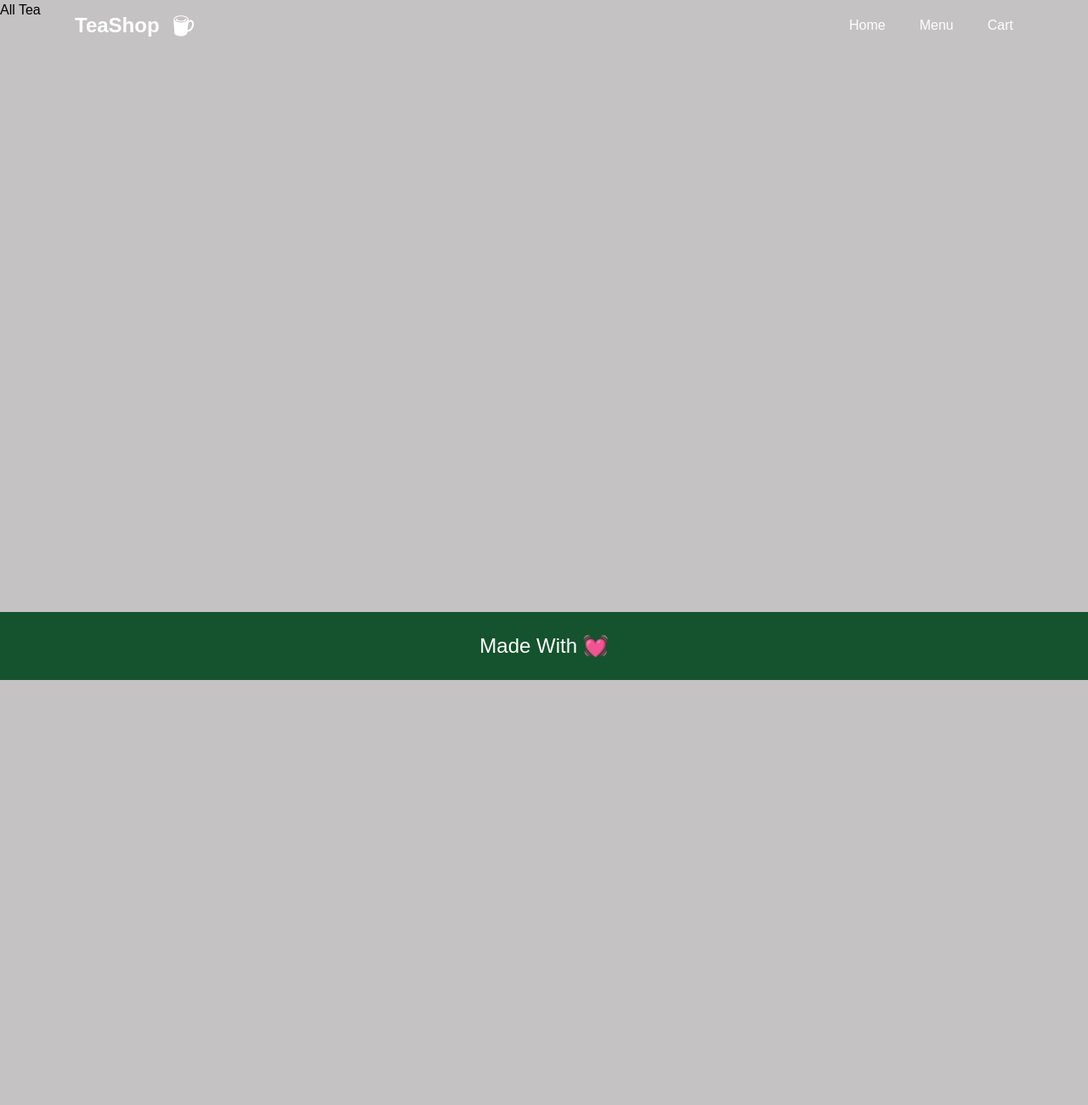
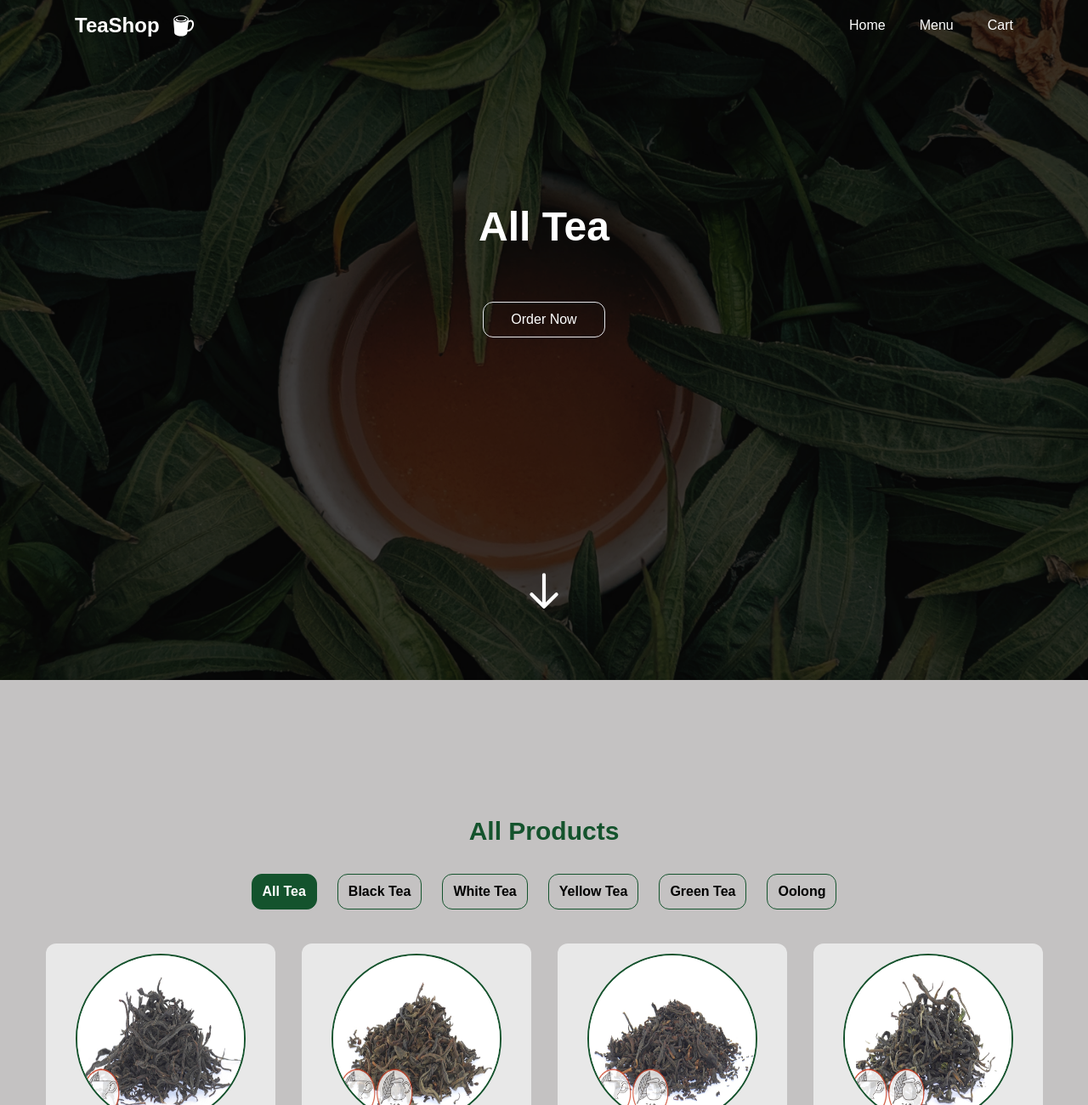
Before and after one commit to Retusin/TeaApp, a React (Create React App) app: page /menu in a window 1280 px wide. Shown: the top 1300 px of the page at 85% size. Before the commit the page ends 800 px from the top, so only its background shows below. Built offline with nearby package versions, Linux system fonts and the light colour scheme; a web font is replaced by a local one; what prettier-plugin-tailwindcss would draw is missing.

Commit message:
Feat: 'Add MenuPage'

```diff
--- a/src/components/AllProducts/AllProducts.jsx
+++ b/src/components/AllProducts/AllProducts.jsx
@@ -34,7 +34,7 @@ function AllProducts() {
   }, [category]);
 
   return (
-    <div className="container pt-20">
+    <div className="container">
       <h2 className="mb-8 text-center text-3xl font-bold text-green-900">All Products</h2>
       <div>
         <ul className="flex flex-wrap items-center justify-center gap-6">
--- a/src/pages/MenuPage.jsx
+++ b/src/pages/MenuPage.jsx
@@ -1,11 +1,14 @@
 import React from 'react';
 
 import Helmet from './../components/Helmet';
+import Hero from './../components/Hero/Hero';
+import AllProducts from './../components/AllProducts/AllProducts';
 
 function MenuPage() {
   return (
     <Helmet title="All Tea">
-      <div>All Tea</div>
+      <Hero heading="All Tea" button="Order Now" />
+      <AllProducts />
     </Helmet>
   );
 }
```
